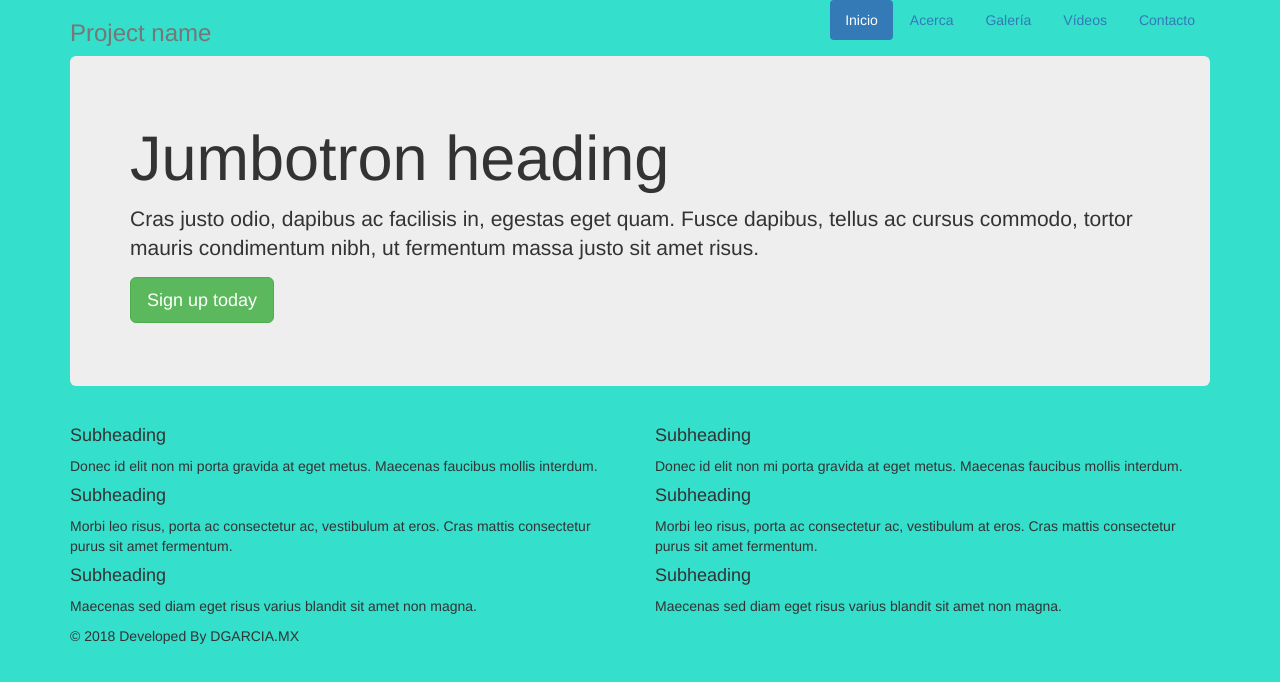
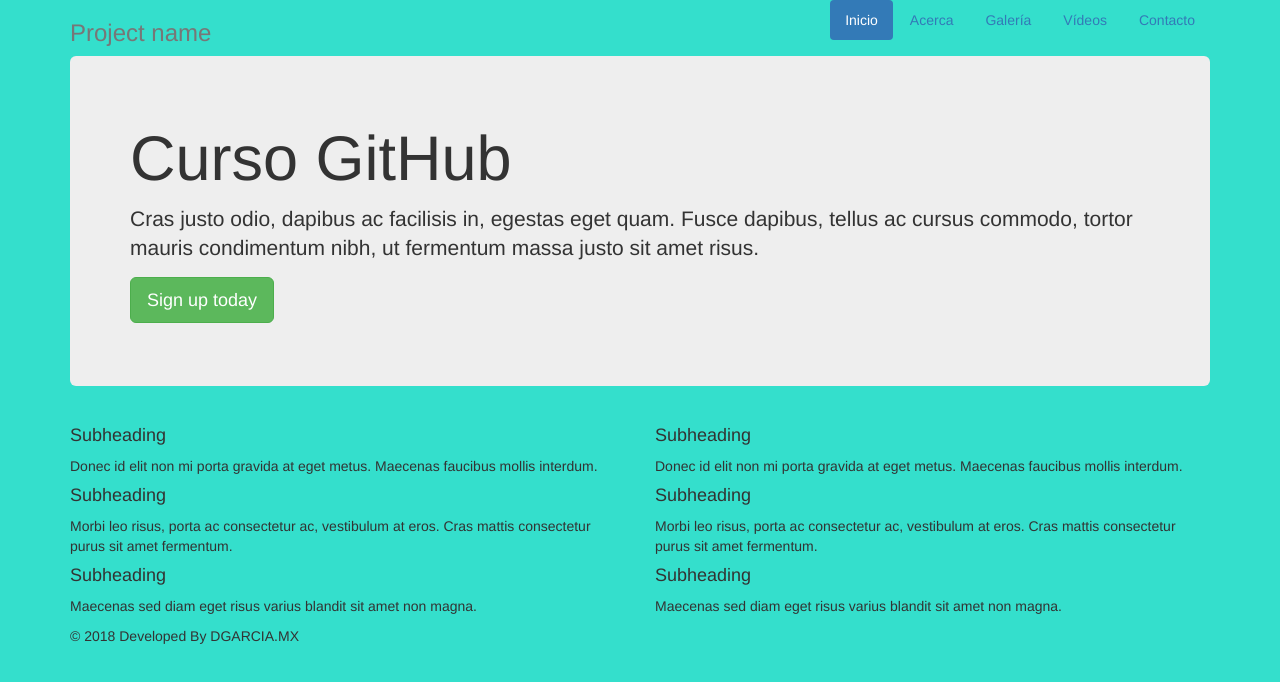
Before and after one commit to magicokaka18/pagina-web, a plain HTML site: page index.html in a window 1280 px wide. Drawn offline with nearby package versions, Linux system fonts and the light colour scheme.

Commit message:
Update index.html

```diff
--- a/index.html
+++ b/index.html
@@ -4,7 +4,7 @@
     <meta charset="utf-8">
     <meta http-equiv="X-UA-Compatible" content="IE=edge">
     <meta name="viewport" content="width=device-width, initial-scale=1">
-    <title>Curso GitHub</title>
+    <title>Curso GitHub - Usando GitHub Desktop</title>
     <link href="https://cdnjs.cloudflare.com/ajax/libs/twitter-bootstrap/3.3.7/css/bootstrap.min.css" rel="stylesheet">
     <link rel="stylesheet" type="text/css" href="css/style.css">
     <!-- HTML5 shim and Respond.js for IE8 support of HTML5 elements and media queries -->
@@ -30,7 +30,7 @@
       </div>
 
       <div class="jumbotron">
-        <h1>Jumbotron heading</h1>
+        <h1>Curso GitHub</h1>
         <p class="lead">Cras justo odio, dapibus ac facilisis in, egestas eget quam. Fusce dapibus, tellus ac cursus commodo, tortor mauris condimentum nibh, ut fermentum massa justo sit amet risus.</p>
         <p><a class="btn btn-lg btn-success" href="#" role="button">Sign up today</a></p>
       </div>
```
